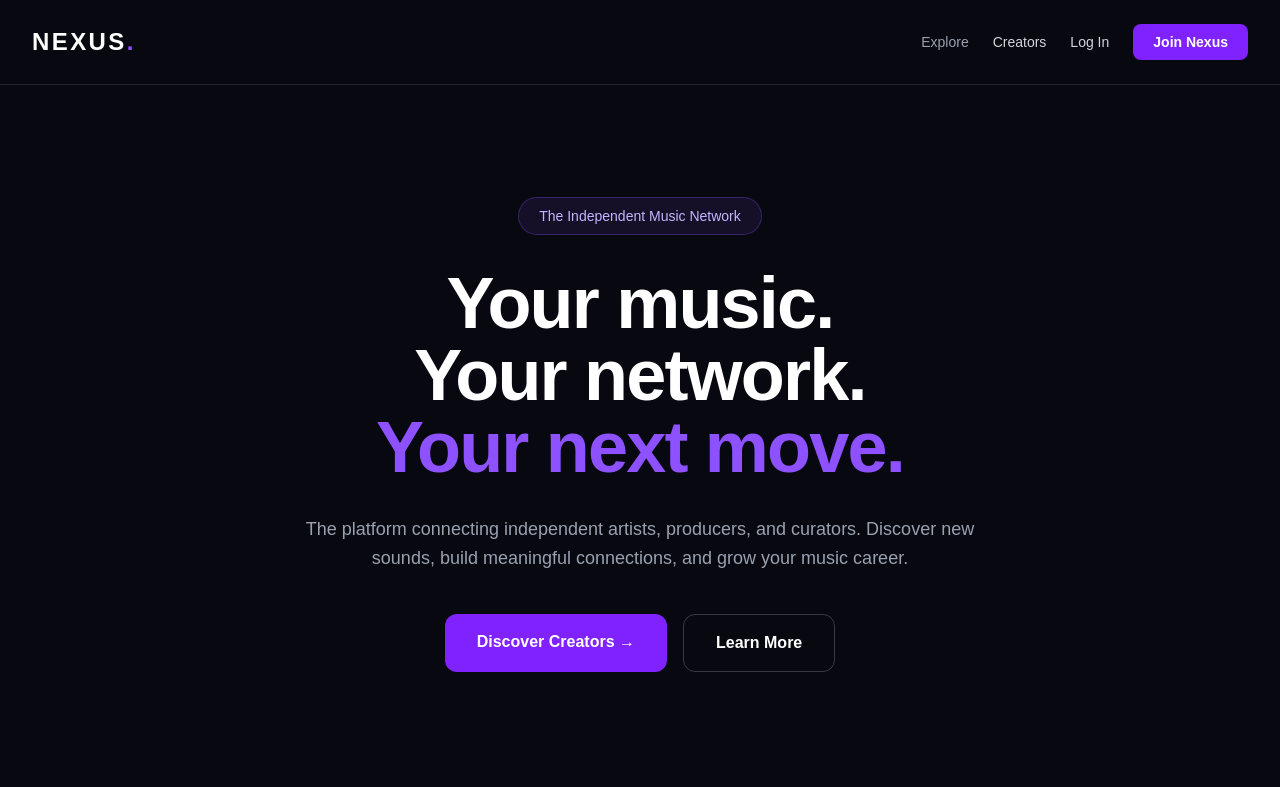
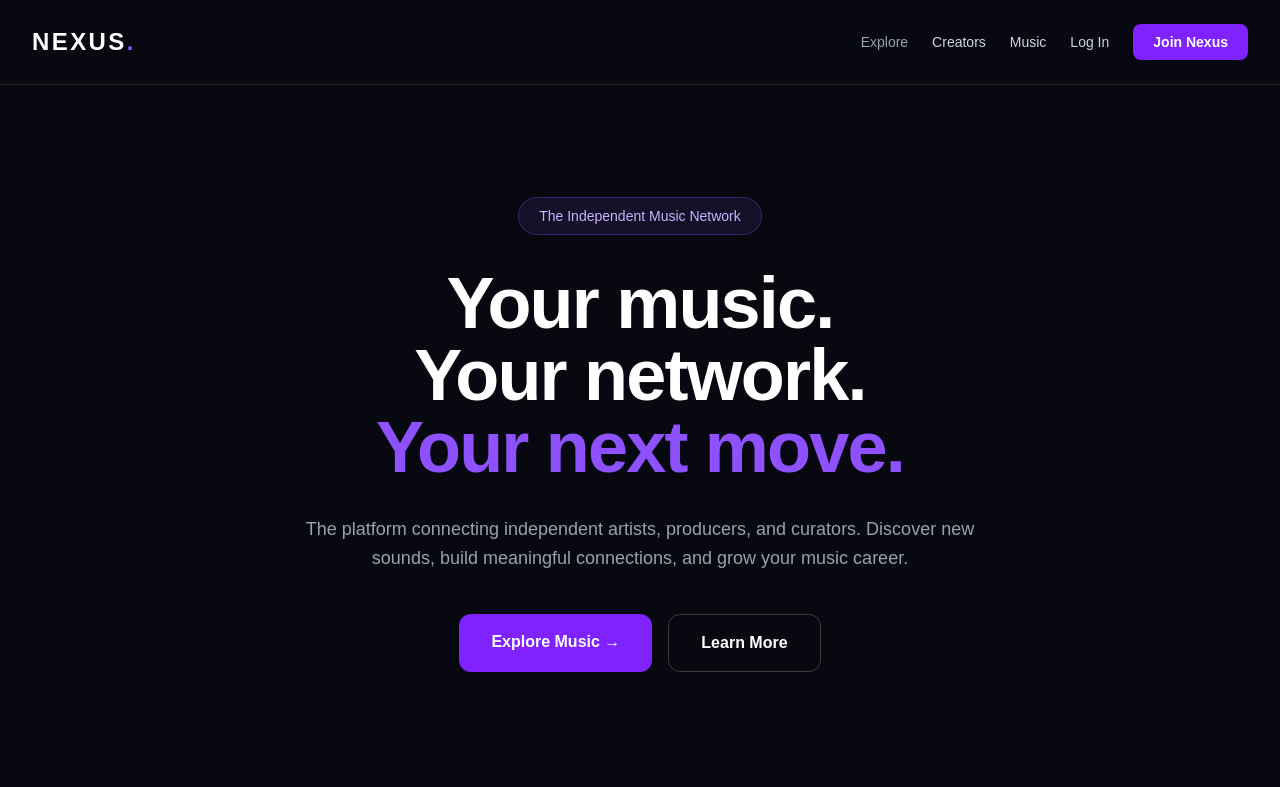
Before and after one commit to TSS-007/Nexus_Music, a Next.js app in the folder web/: page / in a window 1280 px wide. Shown: the top 787 px of the page. Built offline with nearby package versions, Linux system fonts and the light colour scheme.

Commit message:
Connect homepage and dashboard to music library and upload flow

```diff
--- a/web/src/app/page.tsx
+++ b/web/src/app/page.tsx
@@ -38,6 +38,7 @@ export default function Home() {
           </a>
 
           <Link href="/discover" className="hidden text-sm text-gray-300 transition hover:text-white sm:block">Creators</Link>
+          <Link href="/music" className="hidden text-sm text-gray-300 transition hover:text-white sm:block">Music</Link>
           <Link href="/login" className="text-sm text-gray-300 transition hover:text-white">Log In</Link>
           <Link href="/signup" className="rounded-lg bg-violet-600 px-5 py-2 text-sm font-semibold transition hover:-translate-y-0.5 hover:bg-violet-500">Join Nexus</Link>
         </div>
@@ -65,10 +66,10 @@ export default function Home() {
 
         <div className="mt-10 flex flex-wrap justify-center gap-4">
           <a
-            href="/discover"
+            href="/music"
             className="rounded-xl bg-violet-600 px-8 py-4 font-semibold transition hover:-translate-y-1 hover:bg-violet-500"
           >
-            Discover Creators →
+            Explore Music →
           </a>
 
           <a
```
